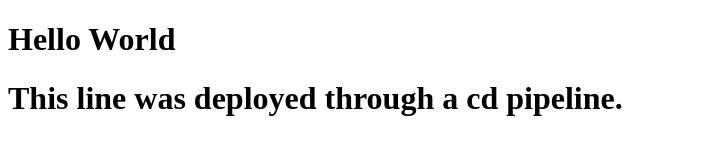
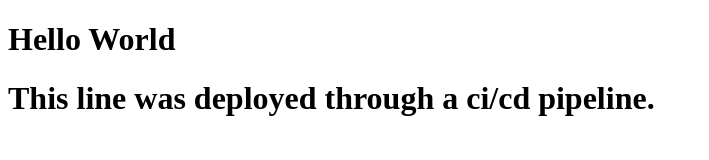
Before and after one commit to panostim/heroku-one, a plain HTML site: page index.html in a window 1280 px wide. Shown: the whole page, without its empty margins (0-709 px from the left). Drawn offline with Linux system fonts and the light colour scheme.

Commit message:
Update index.html

```diff
--- a/index.html
+++ b/index.html
@@ -5,6 +5,6 @@
 </head>
 <body>
     <h1>Hello World</h1>
-    <h1>This line was deployed through a cd pipeline.</h1>
+    <h1>This line was deployed through a ci/cd pipeline.</h1>
 </body>
 </html>
```
